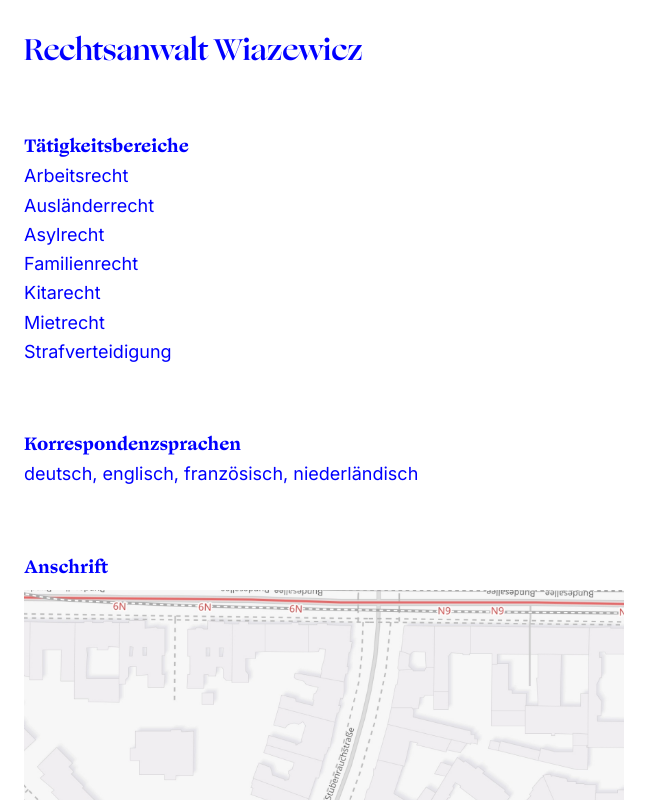
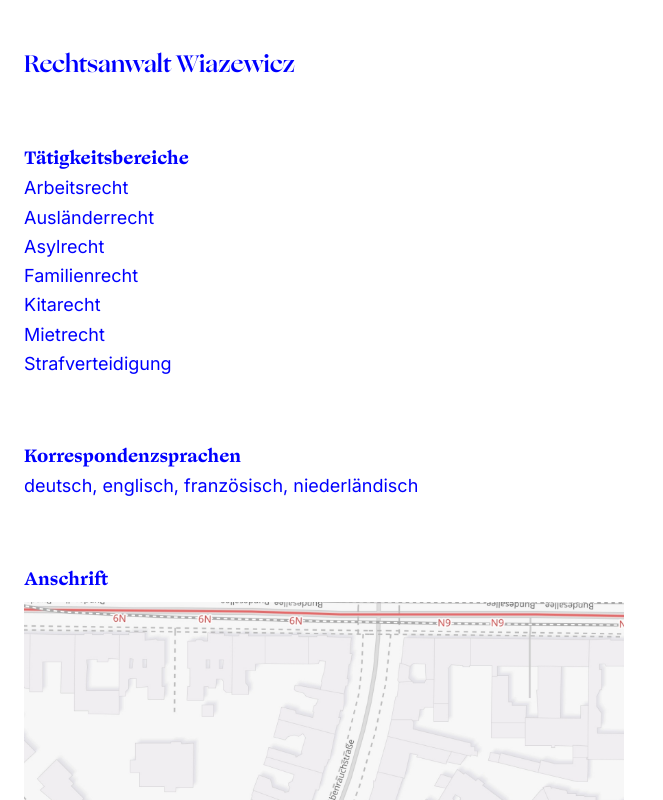
Before and after one commit to dreadbeard11/ra-wiazewicz, a Next.js app: page / in a window 1280 px wide. Shown: the top 800 px of the page, without its empty margins (0-663 px from the left). Built offline with nearby package versions, Linux system fonts and the light colour scheme.

Commit message:
Update layout.tsx

```diff
--- a/src/app/layout.tsx
+++ b/src/app/layout.tsx
@@ -66,7 +66,7 @@ export default function RootLayout({
       </head>
       <body className={inter.className}>
         <ThemeProviders>
-          <div className=" logo xheader font-display text-3xl px-6 pt-8 pb-16">
+          <div className=" logo text-2xl px-6 pt-12 pb-16">
             Rechtsanwalt Wiazewicz
           </div>
           <div className="min-h-screen">{children}</div>
```
